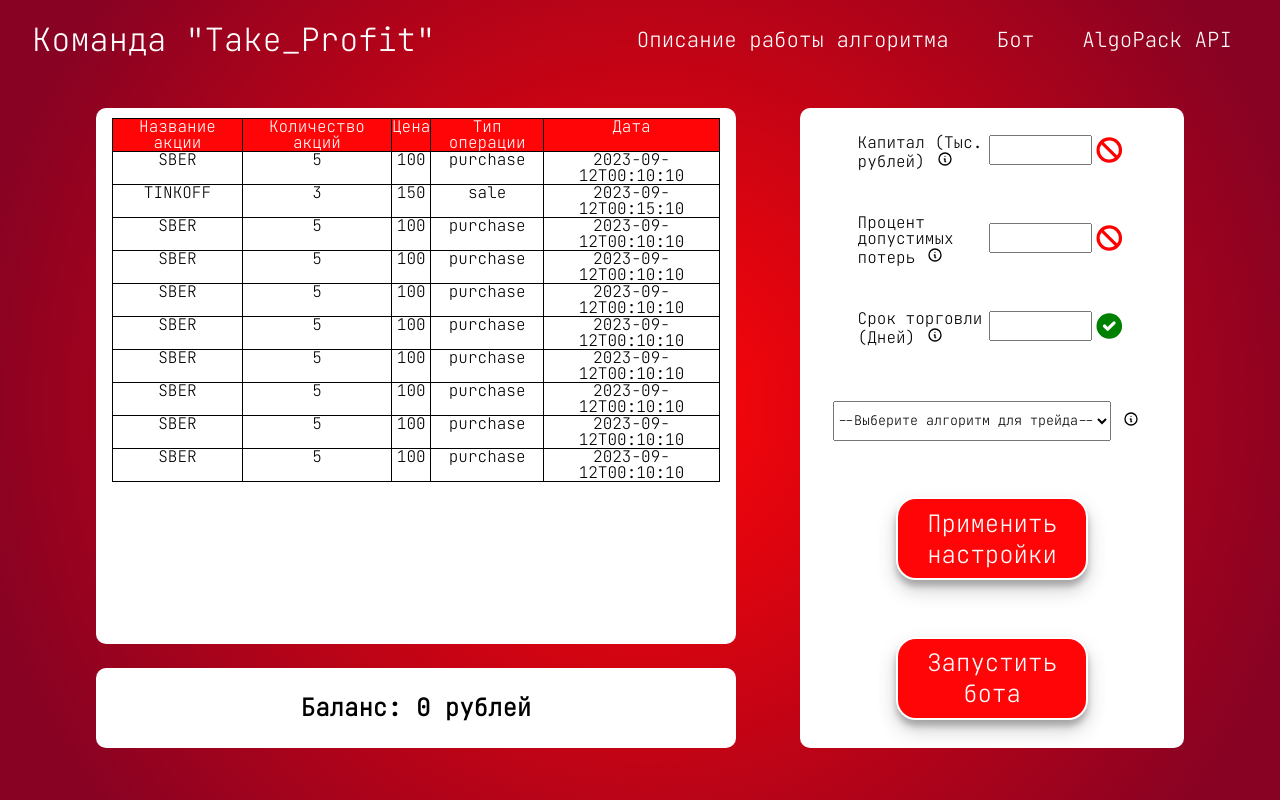
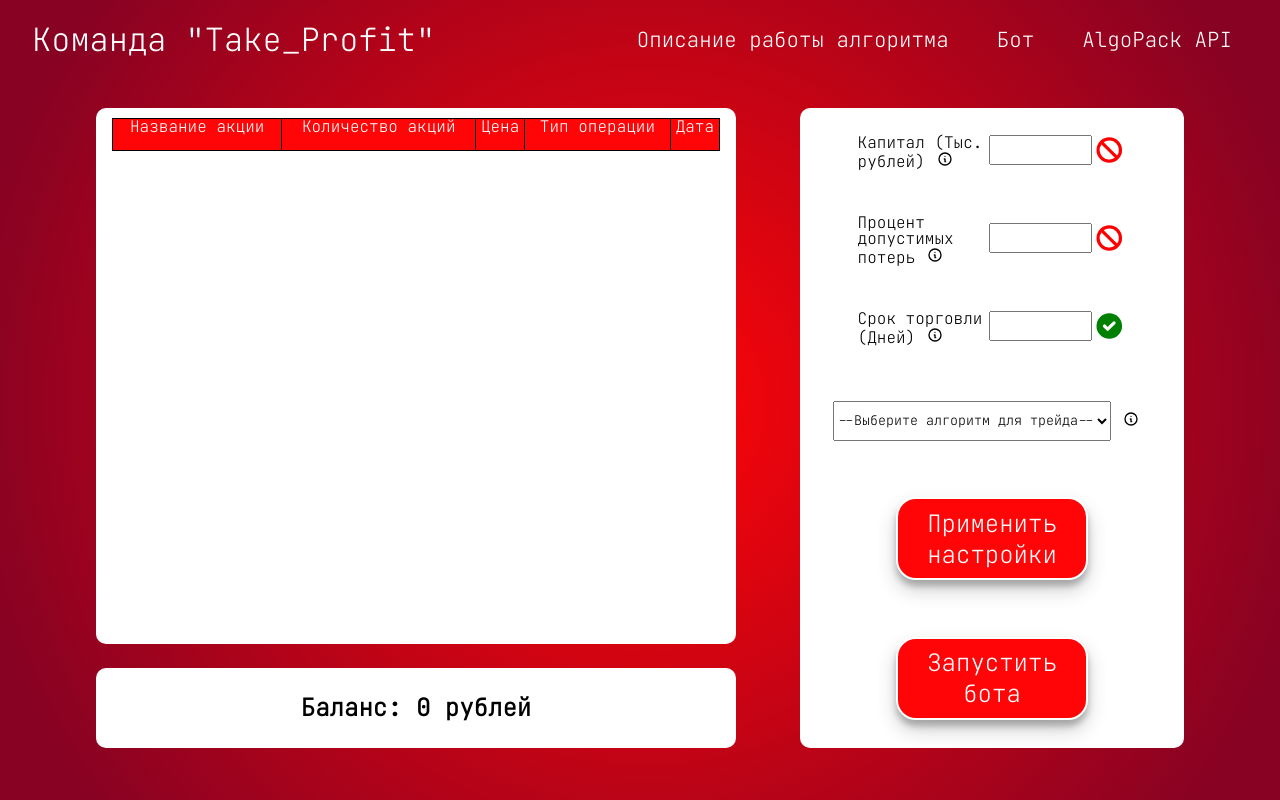
Before and after one commit to maksonchek/Take-profit, a React (Create React App) app in the folder Frontend/: page /bot in a window 1280 px wide. Built offline with nearby package versions, Linux system fonts and the light colour scheme.

Commit message:
working bot

```diff
--- a/Frontend/src/pages/BotPage.jsx
+++ b/Frontend/src/pages/BotPage.jsx
@@ -25,11 +25,16 @@ export function Bot({ login }) {
             });
 
             const dataset = response.data
-            setCompanyShares(dataset);
-            if (companyShares[companyShares.length - 1]) {
-                setBalance(companyShares[companyShares.length - 1].balance);
+            if (dataset.length > 1) {
+                setCompanyShares(old => [...old, ...dataset]);
             }
+
+            if (dataset[dataset.length - 1]['balance']) {
+                setBalance(dataset[dataset.length - 1]['balance']);
+            }
+
             console.log('Fetching data from the server')
+            console.log(dataset)
         }
 
         const timer = setInterval(() => {
@@ -44,85 +49,6 @@ export function Bot({ login }) {
         console.log(login)
     }, [])
     const [companyShares, setCompanyShares] = useState([
-        {
-            name: 'SBER',
-            amount: 5,
-            price: 100,
-            action: 'purchase',
-            date: '2023-09-12T00:10:10',
-            balance: 100023
-        },
-        {
-            name: 'TINKOFF',
-            amount: 3,
-            price: 150,
-            action: 'sale',
-            date: '2023-09-12T00:15:10',
-            balance: 1000221
-        },
-        {
-            name: 'SBER',
-            amount: 5,
-            price: 100,
-            action: 'purchase',
-            date: '2023-09-12T00:10:10',
-            balance: 100023
-        },
-        {
-            name: 'SBER',
-            amount: 5,
-            price: 100,
-            action: 'purchase',
-            date: '2023-09-12T00:10:10',
-            balance: 100023
-        },
-        {
-            name: 'SBER',
-            amount: 5,
-            price: 100,
-            action: 'purchase',
-            date: '2023-09-12T00:10:10',
-            balance: 100023
-        },
-        {
-            name: 'SBER',
-            amount: 5,
-            price: 100,
-            action: 'purchase',
-            date: '2023-09-12T00:10:10',
-            balance: 100023
-        }, {
-            name: 'SBER',
-            amount: 5,
-            price: 100,
-            action: 'purchase',
-            date: '2023-09-12T00:10:10',
-            balance: 100023
-        },
-        {
-            name: 'SBER',
-            amount: 5,
-            price: 100,
-            action: 'purchase',
-            date: '2023-09-12T00:10:10',
-            balance: 100023
-        },
-        {
-            name: 'SBER',
-            amount: 5,
-            price: 100,
-            action: 'purchase',
-            date: '2023-09-12T00:10:10',
-            balance: 100023
-        },
-        {
-            name: 'SBER',
-            amount: 5,
-            price: 100,
-            action: 'purchase',
-            date: '2023-09-12T00:10:10',
-            balance: 1337
-        }
     ]);
 
     const [capital, setCapital] = useState(null);
```
